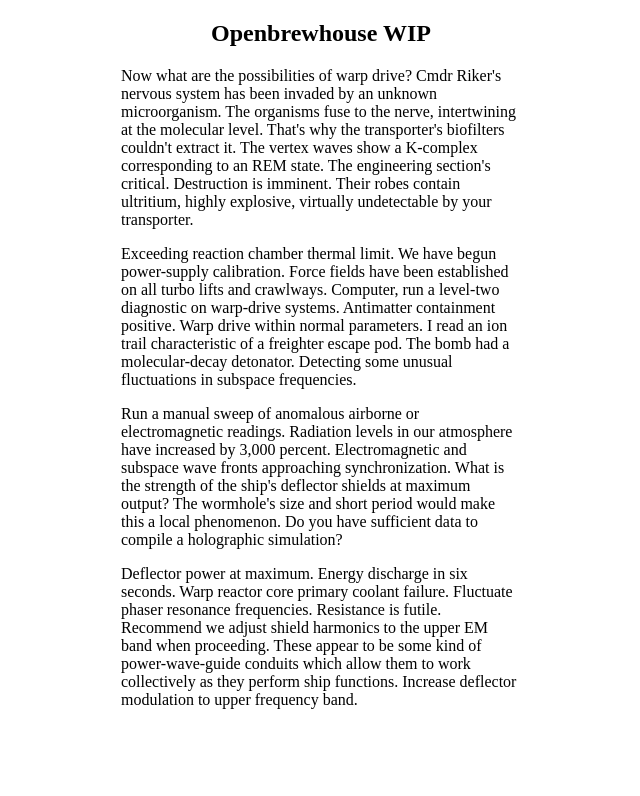
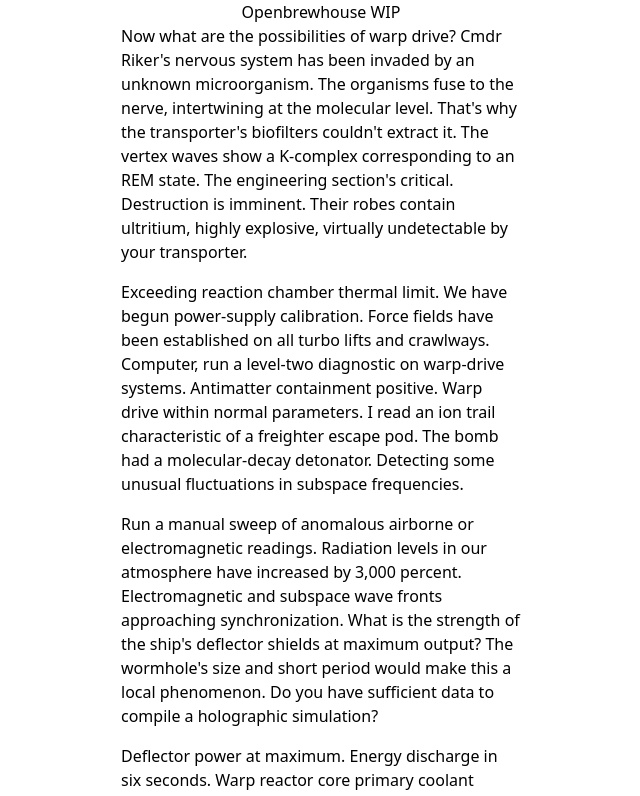
Before and after one commit to jvasti/openbrewhouse, a SvelteKit app: page / in a window 1280 px wide. Shown: the top 796 px of the page, without its empty margins (319-959 px from the left). Built offline with nearby package versions, Linux system fonts and the light colour scheme.

Commit message:
npx svelte-add@latest tailwindcss

```diff
--- a/package.json
+++ b/package.json
@@ -29,18 +29,22 @@
 		"@typescript-eslint/eslint-plugin": "6.6.0",
 		"@typescript-eslint/parser": "6.6.0",
 		"@vitest/coverage-v8": "0.34.3",
+		"autoprefixer": "10.4.14",
 		"aws-cdk-lib": "2.94.0",
 		"constructs": "10.2.70",
 		"eslint": "8.48.0",
 		"eslint-config-prettier": "9.0.0",
 		"eslint-plugin-svelte": "2.33.0",
 		"husky": "8.0.3",
+		"postcss": "8.4.24",
+		"postcss-load-config": "4.0.1",
 		"prettier": "3.0.3",
 		"prettier-plugin-svelte": "3.0.3",
 		"sst": "2.24.27",
 		"svelte": "4.2.0",
 		"svelte-check": "3.5.1",
 		"svelte-kit-sst": "2.24.27",
+		"tailwindcss": "3.3.2",
 		"tslib": "2.6.2",
 		"typescript": "5.2.2",
 		"vite": "4.4.9",
--- /dev/null
+++ b/postcss.config.cjs
@@ -0,0 +1,13 @@
+const tailwindcss = require('tailwindcss');
+const autoprefixer = require('autoprefixer');
+
+const config = {
+	plugins: [
+		//Some plugins, like tailwindcss/nesting, need to run before Tailwind,
+		tailwindcss(),
+		//But others, like autoprefixer, need to run after,
+		autoprefixer
+	]
+};
+
+module.exports = config;
--- /dev/null
+++ b/src/app.postcss
@@ -0,0 +1,4 @@
+/* Write your global styles here, in PostCSS syntax */
+@tailwind base;
+@tailwind components;
+@tailwind utilities;
--- /dev/null
+++ b/src/routes/+layout.svelte
@@ -0,0 +1,5 @@
+<script>
+	import '../app.postcss';
+</script>
+
+<slot />
--- a/svelte.config.js
+++ b/svelte.config.js
@@ -3,7 +3,7 @@
 
 /** @type {import('@sveltejs/kit').Config} */
 const config = {
-	preprocess: vitePreprocess(),
+	preprocess: [vitePreprocess({})],
 	kit: {
 		adapter: adapter()
 	}
--- /dev/null
+++ b/tailwind.config.cjs
@@ -0,0 +1,12 @@
+/** @type {import('tailwindcss').Config}*/
+const config = {
+	content: ['./src/**/*.{html,js,svelte,ts}'],
+
+	theme: {
+		extend: {}
+	},
+
+	plugins: []
+};
+
+module.exports = config;
```
